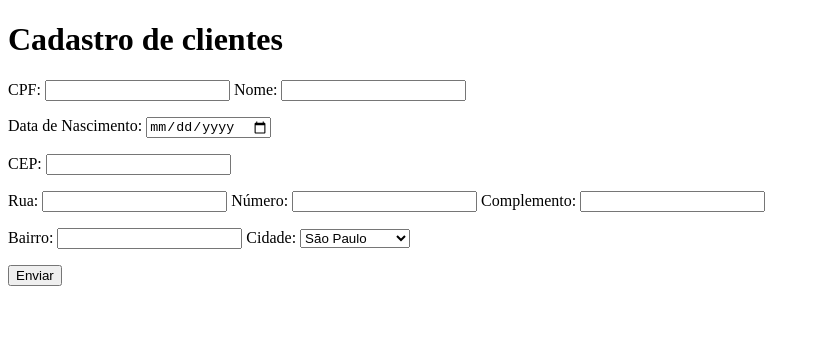
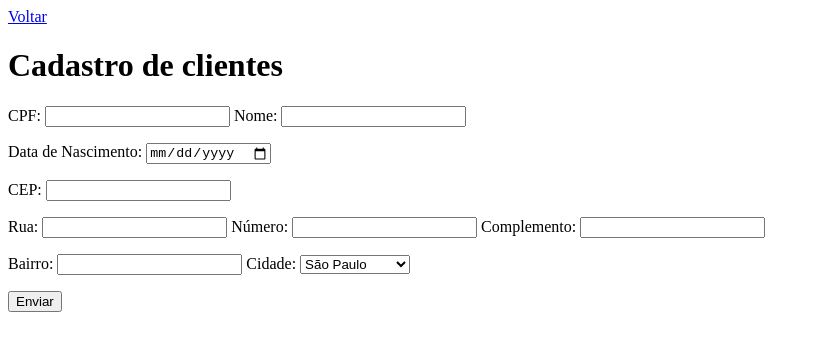
Before and after one commit to marciojmariano/curso-css, a plain HTML site: page ativ1-cadastrocliente.html in a window 1280 px wide. Shown: the whole page, without its empty margins (0-820 px from the left). Drawn offline with Linux system fonts and the light colour scheme.

Commit message:
Atualização voltar

```diff
--- a/ativ1-cadastrocliente.html
+++ b/ativ1-cadastrocliente.html
@@ -11,9 +11,9 @@
         <meta name="viewport" content="width=device-width, initial-scale=1.0">
     </head>
     <body>
+        <a href="ativi1-inicial.html">Voltar</a>
+        <h1>Cadastro de clientes</h1>
         <form action="/gravar" method="POST">
-            <h1>Cadastro de clientes</h1>
-            <!-- Input faz parte do form -->
             <label for="cpf">CPF:</label>
             <input type="text" id="cpf" name="cpf">
             <label for="nome">Nome:</label>
@@ -35,7 +35,6 @@
             <p>
             <label for="bairro">Bairro:</label>
             <input type="text" id="bairro" name="bairro">
-             <!-- SELECT também faz parte do form -->
             <label for="cidade">Cidade:</label>
             <select id="cidade" name="cidade">
                 <option value="sp">São Paulo</option>
```
